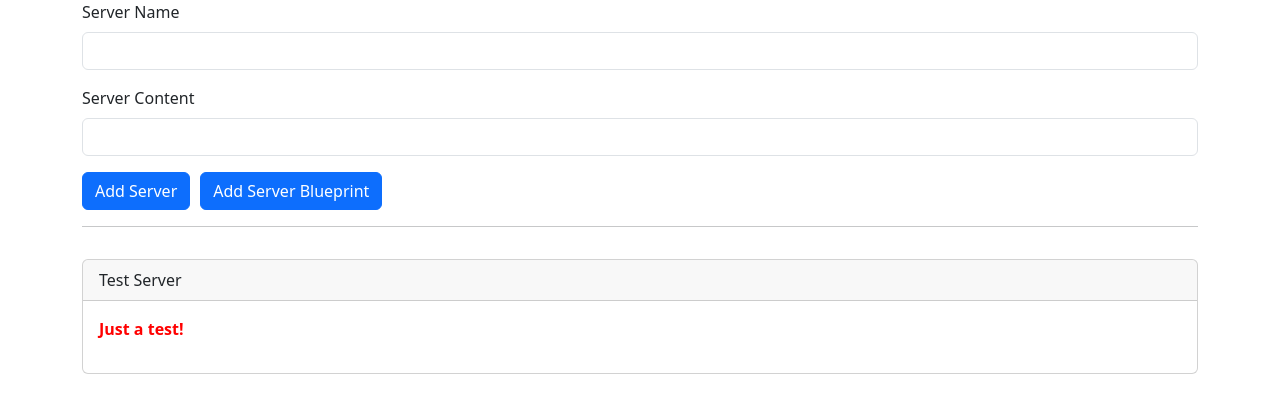
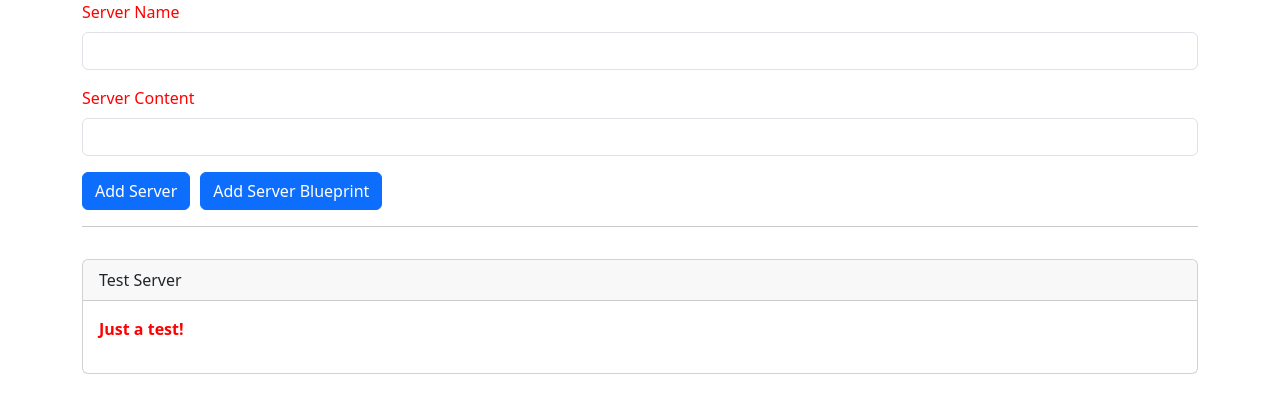
Before and after one commit to EiEiKyaw/prod_mgnt_prj, an Angular app: page / in a window 1280 px wide. Shown: the top 412 px of the page. Built offline with nearby package versions, Linux system fonts and the light colour scheme.

Commit message:
testing encapsulation

```diff
--- a/src/app/cockpit/cockpit.component.ts
+++ b/src/app/cockpit/cockpit.component.ts
@@ -24,6 +24,7 @@ export class CockpitComponent implements OnInit {
   // newServerName = '';
   // newServerContent = '';
   @ViewChild('serverContentInput') serverContentInput: ElementRef;
+  @ViewChild('serverNameInput') serverNameInput: ElementRef;
 
   constructor() {}
 
--- a/src/app/server-element/server-element.component.css
+++ b/src/app/server-element/server-element.component.css
@@ -1,3 +1,7 @@
 p {
   color: blue;
 }
+
+label {
+  color: red;
+}
```
